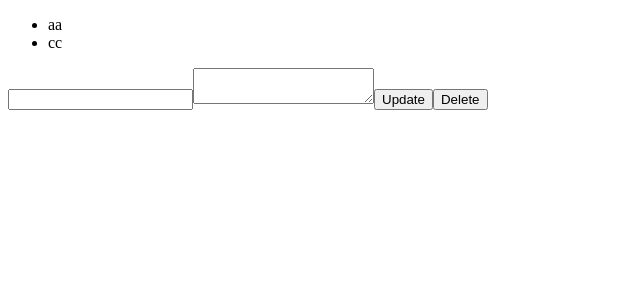
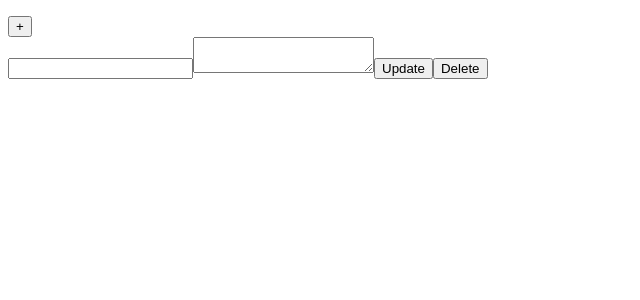
Before and after one commit to hituzi-no-sippo/memo-spa-with-vue, a Vue app: page /edit/1 in a window 1280 px wide. Shown: the top 300 px of the page, without its empty margins (0-640 px from the left). Built offline with nearby package versions, Linux system fonts and the light colour scheme.

Commit message:
feat: 追加ボタンを作成

```diff
--- a/src/App.vue
+++ b/src/App.vue
@@ -3,6 +3,7 @@
     name="TitleList"
     :contents="contents"
     @edit="openEditView"
+    @add="add"
   />
   <router-view
     name="EditView"
@@ -19,10 +20,7 @@ import { useRouter } from 'vue-router'
 export default {
   name: 'App',
   setup() {
-    const contents = ref([
-      {title: 'aa', body: 'bb'},
-      {title: 'cc', body: 'dd'}
-    ])
+    const contents = ref([])
     const router = useRouter()
 
     const openEditView = (index) => {
@@ -33,6 +31,10 @@ export default {
       router.push({ name: 'home' })
     }
 
+    const add = () => {
+      contents.value.push({ title: 'new item', body: '' })
+      openEditView(contents.value.length - 1)
+    }
     const update = (index, content) => {
       contents.value[index] = content
       closeEditView()
@@ -42,7 +44,7 @@ export default {
       closeEditView()
     }
 
-    return { contents, openEditView, closeEditView, update, remove }
+    return { contents, openEditView, closeEditView, update, remove, add }
   }
 }
 </script>
--- a/src/views/TitleList.vue
+++ b/src/views/TitleList.vue
@@ -1,9 +1,12 @@
 <template>
-  <ul>
-    <li v-for="(content, index) in contents" :key="index">
-      <span @click="edit(index)">{{content.title}}</span>
-    </li>
-  </ul>
+  <div class="titleList">
+    <ul>
+      <li v-for="(content, index) in contents" :key="index">
+        <span @click="edit(index)">{{content.title}}</span>
+      </li>
+    </ul>
+    <button @click="add">+</button>
+  </div>
 </template>
 
 <script>
@@ -12,13 +15,16 @@ export default {
   props: {
     contents: Array
   },
-  emits: ['edit'],
+  emits: ['edit', 'add'],
   setup(_, { emit }) {
     const edit = (index) => {
       emit('edit', index)
     }
+    const add = () => {
+      emit('add')
+    }
 
-    return { edit }
+    return { edit, add }
   }
 }
 </script>
```
